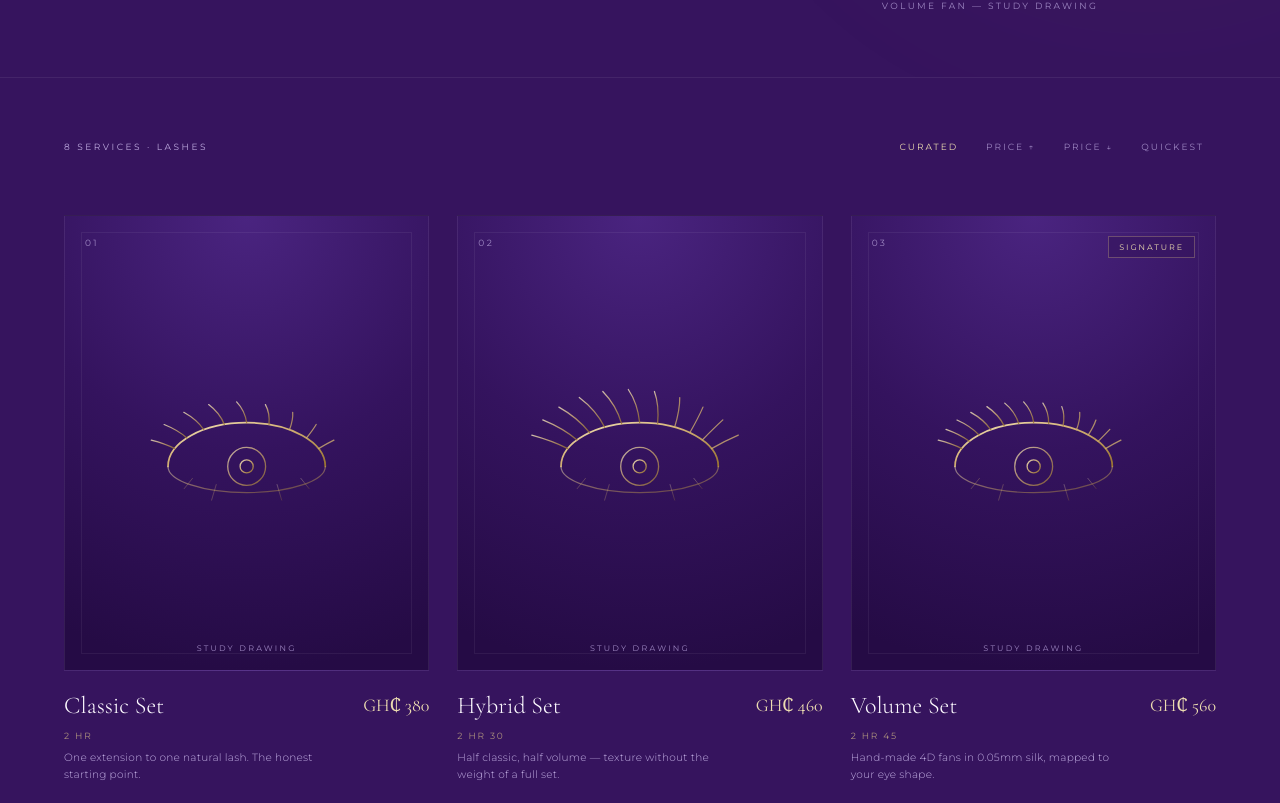
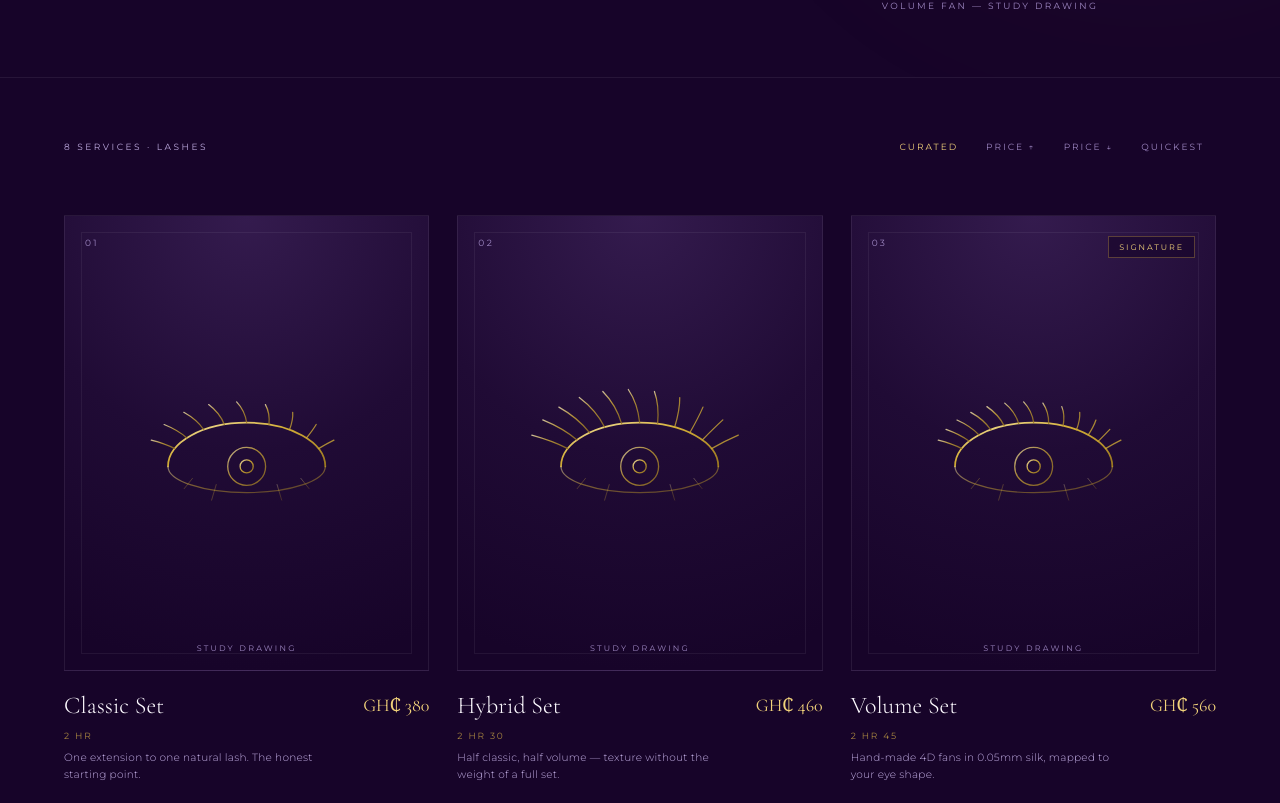
Before and after one commit to Kaly06/anna-s-beautistry-new, a React (Vite) app: page /services/lashes in a window 1280 px wide. Shown: the part 637-1440 px from the top of the page. Built offline with nearby package versions, Linux system fonts and the light colour scheme.

Commit message:
Apply #170429 purple, #d4af37 gold and instant cursor
Co-authored-by: arena-agent <297053741+arena-agent@users.noreply.github.com>

```diff
--- a/index.html
+++ b/index.html
@@ -3,7 +3,7 @@
   <head>
     <meta charset="UTF-8" />
     <meta name="viewport" content="width=device-width, initial-scale=1.0" />
-    <meta name="theme-color" content="#36145e" />
+    <meta name="theme-color" content="#170429" />
     <title>Anna's Beautistry — Wig artistry, piercing, lashes &amp; makeup, Cape Coast</title>
     <meta
       name="description"
@@ -33,7 +33,7 @@
     />
     <link rel="preload" as="image" href="/images/hero.webp" fetchpriority="high" />
   </head>
-  <body style="background-color: #36145e">
+  <body style="background-color: #170429">
     <div id="root"></div>
     <script type="module" src="/src/main.tsx"></script>
   </body>
--- a/src/components/MenuCard.tsx
+++ b/src/components/MenuCard.tsx
@@ -27,7 +27,7 @@ export default function MenuCard({ item, index }: MenuCardProps) {
         className="block w-full text-left"
         aria-label={`View ${item.name}, ${formatPrice(item.price)}`}
       >
-        <div className="relative overflow-hidden border border-ivory-100/[0.08] bg-[radial-gradient(120%_100%_at_50%_0%,#4a2480_0%,#34135e_52%,#250b45_100%)] transition-colors duration-700 ease-luxe group-hover:border-gold-300/35">
+        <div className="relative overflow-hidden border border-ivory-100/[0.08] bg-[radial-gradient(120%_100%_at_50%_0%,#341b4e_0%,#200b35_52%,#170429_100%)] transition-colors duration-700 ease-luxe group-hover:border-gold-300/35">
           <div className="pointer-events-none absolute inset-4 border border-ivory-100/[0.06] transition-colors duration-700 group-hover:border-gold-300/20" />
 
           <div className="pointer-events-none absolute left-1/2 top-1/2 h-40 w-40 -translate-x-1/2 -translate-y-1/2 rounded-full bg-gold-400/[0.06] opacity-0 blur-2xl transition-opacity duration-700 group-hover:opacity-100" />
--- a/src/components/MenuModal.tsx
+++ b/src/components/MenuModal.tsx
@@ -83,7 +83,7 @@ export default function MenuModal({ item, onClose, onNavigate, indexLabel }: Men
             </div>
 
             <div className="grid flex-1 gap-0 md:grid-cols-2">
-              <div className="relative flex min-h-[320px] items-center justify-center overflow-hidden bg-[radial-gradient(120%_100%_at_50%_0%,#4e2786_0%,#33125a_55%,#230a42_100%)]">
+              <div className="relative flex min-h-[320px] items-center justify-center overflow-hidden bg-[radial-gradient(120%_100%_at_50%_0%,#341b4e_0%,#200b35_55%,#170429_100%)]">
                 {item.image ? (
                   <img
                     src={item.image}
--- a/src/components/ui/Specimen.tsx
+++ b/src/components/ui/Specimen.tsx
@@ -36,9 +36,9 @@ export default function Specimen({
     >
       <defs>
         <linearGradient id={gradId} x1="0" y1="0" x2="1" y2="1">
-          <stop offset="0" stopColor="#f3e4bc" />
-          <stop offset="0.42" stopColor="#d6b478" />
-          <stop offset="1" stopColor="#97712f" />
+          <stop offset="0" stopColor="#f7e7ac" />
+          <stop offset="0.42" stopColor="#d4af37" />
+          <stop offset="1" stopColor="#98751f" />
         </linearGradient>
         <filter id={glowId} x="-40%" y="-40%" width="180%" height="180%">
           <feGaussianBlur stdDeviation="2.4" result="blur" />
--- a/src/data/house.ts
+++ b/src/data/house.ts
@@ -8,7 +8,7 @@ export const HOUSE = {
    * Uploaded logo file (drop the new logo at this path to use it).
    * Preferred: transparent SVG, otherwise transparent PNG (gold/ivory on
    * transparent — her colours are purple and gold, and the site
-   * background is deep royal plum #36145e).
+   * background is deep royal plum #170429).
    * Set to the uploaded path once the file arrives; until then the
    * Logo component renders the typographic lockup with the house mark.
    */
--- a/src/index.css
+++ b/src/index.css
@@ -37,14 +37,14 @@
     width: 9px;
   }
   ::-webkit-scrollbar-track {
-    background: #36145e;
+    background: #170429;
   }
   ::-webkit-scrollbar-thumb {
-    background: #5c3596;
+    background: #563672;
     border-radius: 9999px;
   }
   ::-webkit-scrollbar-thumb:hover {
-    background: #7b45ab;
+    background: #6d4c88;
   }
 
   :focus-visible {
@@ -112,7 +112,7 @@
   }
 
   .btn-gold {
-    @apply relative inline-flex items-center justify-center gap-3 overflow-hidden border border-gold-300/60 bg-gold-300 px-8 py-4 font-sans text-[10px] font-semibold uppercase tracking-widest2 text-ink-950 transition-colors duration-500 ease-luxe hover:border-gold-200 hover:bg-gold-200;
+    @apply relative inline-flex items-center justify-center gap-3 overflow-hidden border border-gold-400/60 bg-gold-400 px-8 py-4 font-sans text-[10px] font-semibold uppercase tracking-widest2 text-ink-950 transition-colors duration-500 ease-luxe hover:border-gold-300 hover:bg-gold-300;
   }
 
   .btn-ghost {
@@ -150,11 +150,11 @@
   .gold-text {
     background: linear-gradient(
       100deg,
-      #f6eeda 0%,
-      #d2ae63 32%,
-      #f6eeda 52%,
-      #a37c37 78%,
-      #e0c88b 100%
+      #f7e7ac 0%,
+      #d4af37 32%,
+      #f1d27a 52%,
+      #98751f 78%,
+      #e6bd4a 100%
     );
     background-size: 200% auto;
     -webkit-background-clip: text;
@@ -167,11 +167,11 @@
   .royal-text {
     background: linear-gradient(
       100deg,
-      #f1e6fd 0%,
-      #c4a3ec 34%,
+      #eee4f6 0%,
+      #bda0d4 34%,
       #fdfaff 54%,
-      #8550c4 78%,
-      #e0ccfa 100%
+      #6d4c88 78%,
+      #dcc9ed 100%
     );
     background-size: 200% auto;
     -webkit-background-clip: text;
@@ -187,8 +187,8 @@
     background: radial-gradient(
       120% 90% at 50% 30%,
       transparent 35%,
-      rgba(54, 20, 94, 0.55) 78%,
-      rgba(54, 20, 94, 0.92) 100%
+      rgba(23, 4, 41, 0.55) 78%,
+      rgba(23, 4, 41, 0.92) 100%
     );
   }
 
--- a/src/pages/WigsOptionsPage.tsx
+++ b/src/pages/WigsOptionsPage.tsx
@@ -203,7 +203,7 @@ export default function WigsOptionsPage() {
             {/* -------------------------------------------------- summary */}
             <aside className="lg:order-2 lg:col-span-4">
               <div className="lg:sticky lg:top-24">
-                <div className="border border-gold-300/25 bg-[radial-gradient(130%_110%_at_50%_0%,#4a2480_0%,#35125f_55%,#270c46_100%)] p-6 sm:p-7">
+                <div className="border border-gold-300/25 bg-[radial-gradient(130%_110%_at_50%_0%,#341b4e_0%,#200b35_55%,#170429_100%)] p-6 sm:p-7">
                   <div className="flex items-center justify-between">
                     <p className="font-sans text-[9px] uppercase tracking-[0.28em] text-gold-300/80">
                       Your build
--- a/tailwind.config.js
+++ b/tailwind.config.js
@@ -9,42 +9,47 @@ export default {
       },
       colors: {
         // Her colours: purple and gold.
-        // `ink` is the royal-purple foundation — lifted well clear of black
-        // (near-black plum read as black), so the site is unmistakably purple at a
-        // glance while still dark enough for ivory text and gold details.
+        // `ink` is the purple foundation, anchored exactly on #170429.
+        // The rest of the scale stays in that deep, muted family for
+        // surfaces and gradients, while ivory text and gold details sit on top.
         ink: {
-          950: '#36145e',
-          900: '#40196d',
-          850: '#491f7a',
-          800: '#54268c',
-          700: '#65339f',
-          600: '#7a45b3',
-          500: '#8f5cc4',
+          950: '#170429',
+          900: '#200b35',
+          850: '#291240',
+          800: '#341b4e',
+          700: '#44275f',
+          600: '#563672',
+          500: '#6d4c88',
         },
-        // Royal purple — the vivid end of the plum scale, for glows,
-        // accents and moments where the purple should be felt, not just seen.
+        // Royal purple — the glow/accent scale. It is deliberately kept
+        // inside the same muted #170429 family as `ink`; using a vivid
+        // royal here would repaint large blurred areas bright purple even
+        // when the flat foundation underneath is exact.
         royal: {
-          50: '#f5efff',
-          100: '#ede0ff',
-          200: '#d8c2ff',
-          300: '#be9bf5',
-          400: '#a06fe0',
-          500: '#7e3fc4',
-          600: '#62269f',
-          700: '#4a187c',
-          800: '#351058',
-          900: '#24083d',
+          50: '#f4eef9',
+          100: '#e7dbf1',
+          200: '#d0bce0',
+          300: '#a98dbc',
+          400: '#6d4c88',
+          500: '#563672',
+          600: '#44275f',
+          700: '#341b4e',
+          800: '#200b35',
+          900: '#170429',
         },
+        // Metallic gold, anchored exactly on #d4af37 at gold-400.
+        // The lighter and deeper stops are only tints/shades around that
+        // brand gold; primary gold surfaces use gold-400 itself.
         gold: {
-          50: '#fcf9f1',
-          100: '#f6eeda',
-          200: '#ecdcb0',
-          300: '#e0c88b',
-          400: '#d2ae63',
-          500: '#c29a4c',
-          600: '#a37c37',
-          700: '#7d5c28',
-          800: '#5a421d',
+          50: '#fbf3d5',
+          100: '#f7e7ac',
+          200: '#f1d27a',
+          300: '#e6bd4a',
+          400: '#d4af37',
+          500: '#b8922e',
+          600: '#98751f',
+          700: '#775a16',
+          800: '#57410f',
         },
         // Lilac-ivory: the warm ivory cooled into the purple family, so
         // light sections read as pale lavender against the royal plum.
@@ -59,16 +64,16 @@ export default {
         // Formerly blush-pink; now the soft lilac accent scale
         // (token name kept for compatibility).
         blush: {
-          50: '#faf5ff',
-          100: '#f1e6fd',
-          200: '#e0ccfa',
-          300: '#c4a3ec',
-          400: '#a678dd',
-          500: '#8550c4',
-          600: '#68369f',
-          700: '#502578',
+          50: '#f7f2fb',
+          100: '#eee4f6',
+          200: '#dcc9ed',
+          300: '#bda0d4',
+          400: '#8a6aa3',
+          500: '#6d4c88',
+          600: '#563672',
+          700: '#44275f',
         },
-        wine: '#1e0836',
+        wine: '#170429',
       },
       letterSpacing: {
         mega: '0.42em',
```
Also changed, not shown: src/components/ui/Cursor.tsx (+66 -44 lines), 1 other file (tests, documents, lock files or other folders).
